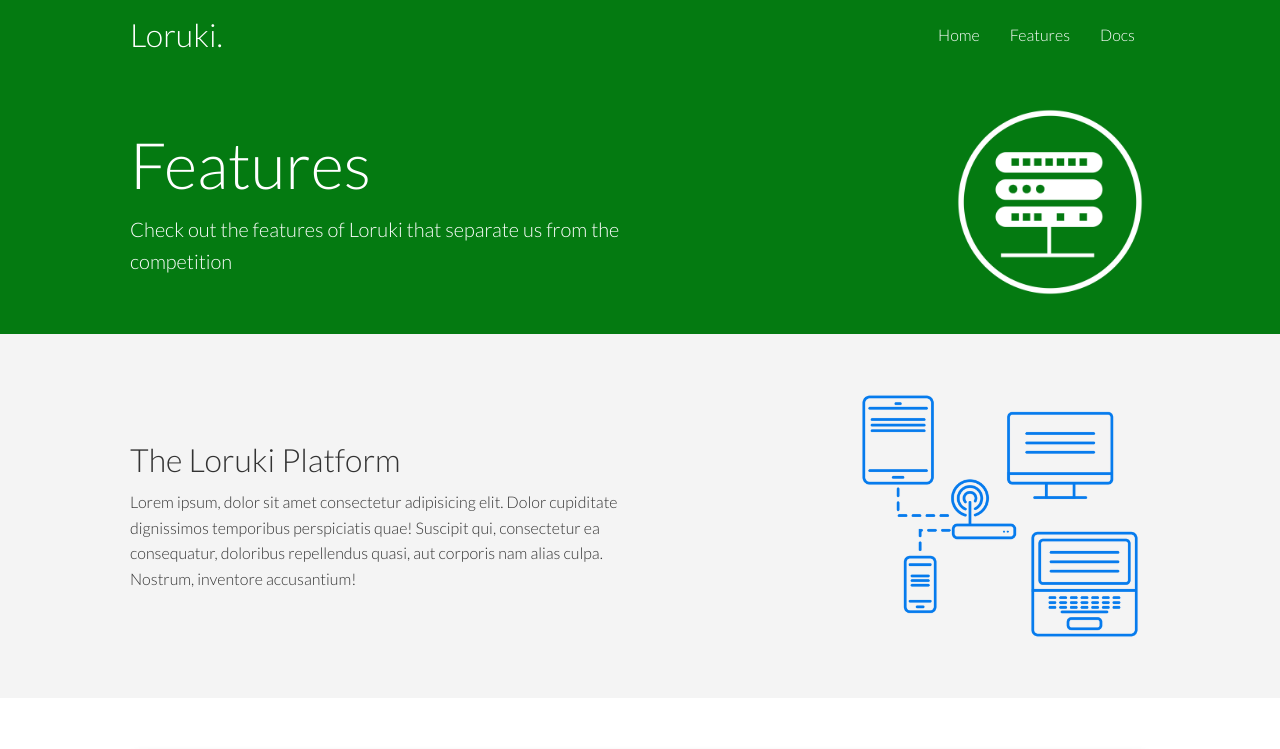
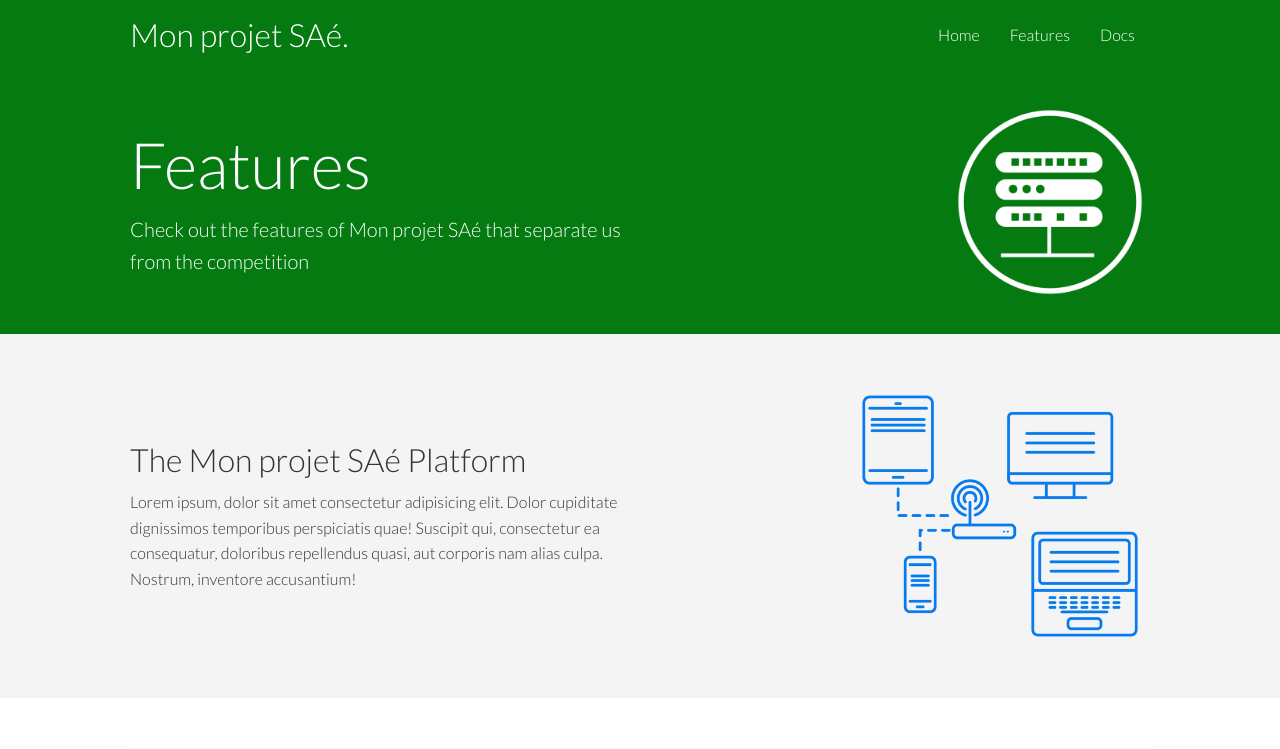
Before and after one commit to fdem79/fdem79.github.io, a plain HTML site: page features.html in a window 1280 px wide. Shown: the top 749 px of the page. Drawn offline with Linux system fonts and the light colour scheme.

Commit message:
Site en ligne

```diff
--- a/features.html
+++ b/features.html
@@ -6,13 +6,13 @@
     <link rel="stylesheet" href="https://cdnjs.cloudflare.com/ajax/libs/font-awesome/5.15.1/css/all.min.css" integrity="sha512-+4zCK9k+qNFUR5X+cKL9EIR+ZOhtIloNl9GIKS57V1MyNsYpYcUrUeQc9vNfzsWfV28IaLL3i96P9sdNyeRssA==" crossorigin="anonymous" />
     <link rel="stylesheet" href="css/utilities.css">
     <link rel="stylesheet" href="css/style.css">
-    <title>Loruki | Cloud Hosting For Everyone</title>
+    <title>Mon projet SAé | Cloud Hosting For Everyone</title>
 </head>
 <body>
     <!-- Navbar -->
     <div class="navbar">
         <div class="container flex">
-            <h1 class="logo">Loruki.</h1>
+            <h1 class="logo">Mon projet SAé.</h1>
             <nav>
                 <ul>
                     <li><a href="index.html">Home</a></li>
@@ -29,7 +29,7 @@
             <div>
                 <h1 class="xl">Features</h1>
                 <p class="lead">
-                    Check out the features of Loruki that separate us from the
+                    Check out the features of Mon projet SAé that separate us from the
 						competition
                 </p>
             </div>
@@ -41,7 +41,7 @@
     <section class="features-sub-head bg-light py-3">
         <div class="container grid">
             <div>
-                <h1 class="md">The Loruki Platform</h1>
+                <h1 class="md">The Mon projet SAé Platform</h1>
                 <p>
                     Lorem ipsum, dolor sit amet consectetur adipisicing elit. Dolor cupiditate dignissimos temporibus perspiciatis quae! Suscipit qui, consectetur ea consequatur, doloribus repellendus quasi, aut corporis nam alias culpa. Nostrum, inventore accusantium!
                 </p>
@@ -98,7 +98,7 @@
     <footer class="footer bg-dark py-5">
         <div class="container grid grid-3">
             <div>
-                <h1>Loruki
+                <h1>Mon projet SAé
                 </h1>
                 <p>Copyright &copy; 2020</p>
             </div>
```
